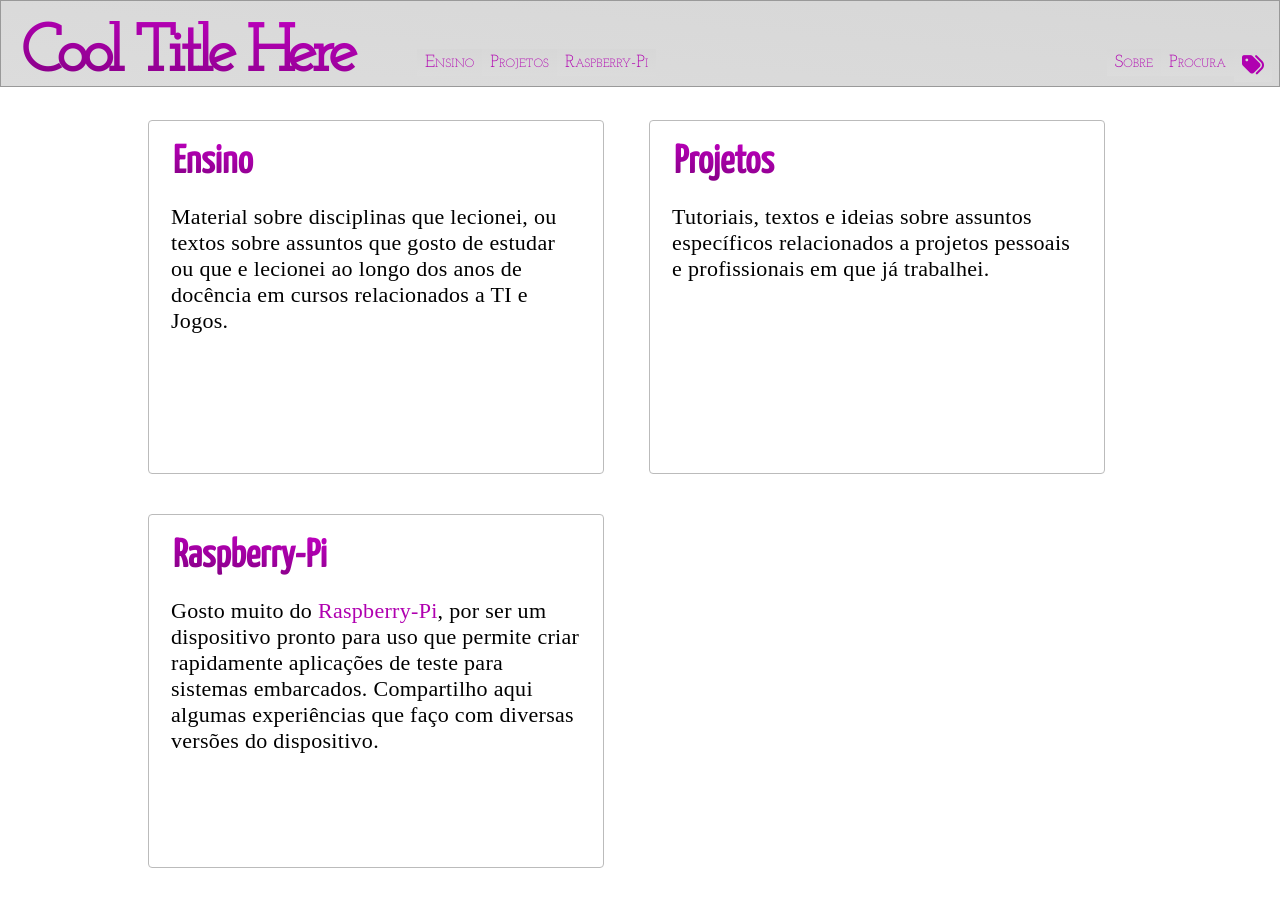
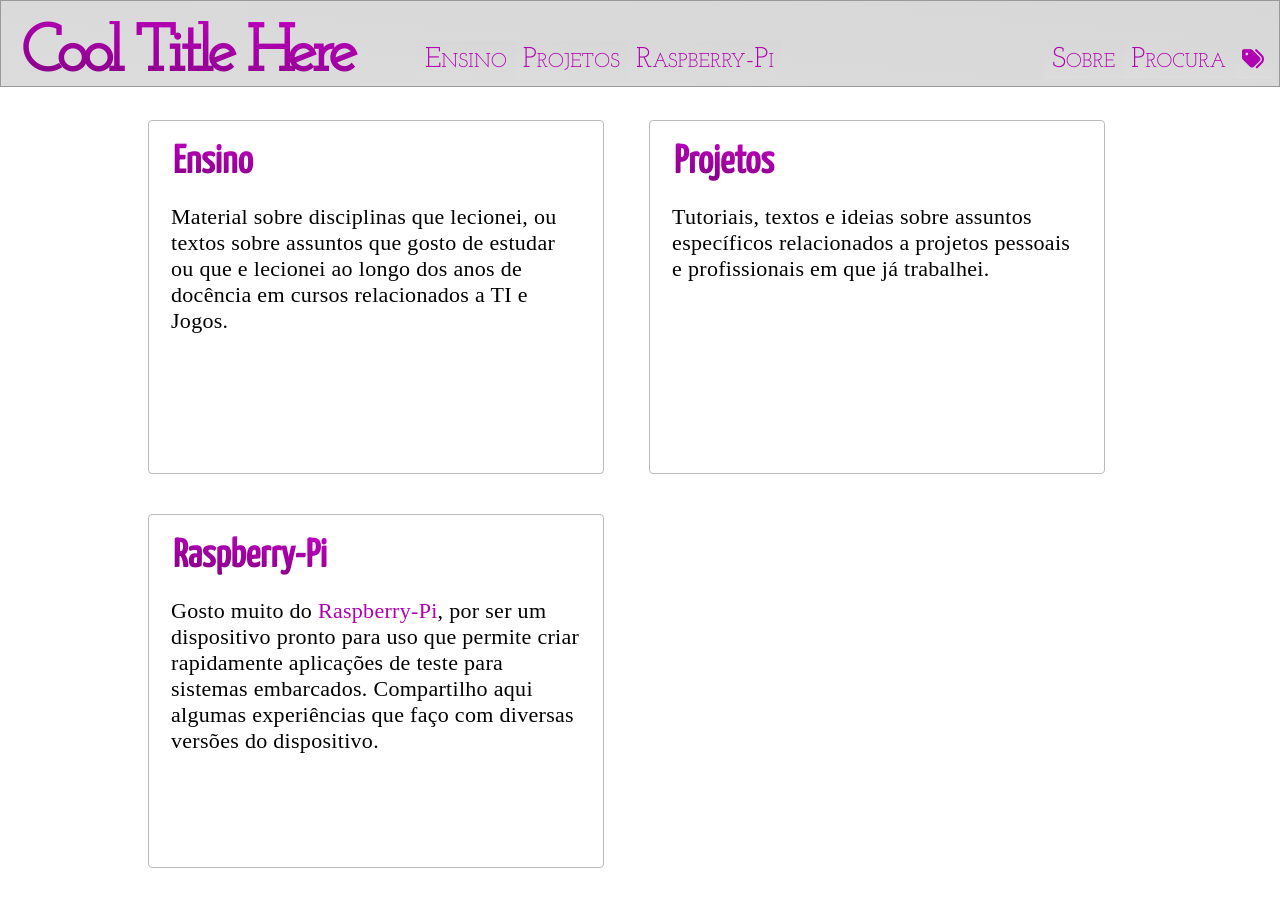
Before and after one commit to rafasgj/rafaeljeffman.com, a Jekyll site: the page built from index.md, in a window 1280 px wide and 900 px high. Built offline with Jekyll 4.4.1, drawn with Linux system fonts in a browser that asks for light colours; nearby versions of some CDN libraries.

Commit message:
menus: Increase font size.

```diff
--- a/_sass/page.scss
+++ b/_sass/page.scss
@@ -283,7 +283,7 @@ $flex_nav_subNavWidth: 9em;
             display: flex;
             flex-direction: row;
             margin-left: 25px;
-            margin-top: calc(75px - 28px);
+            margin-top: calc(75px - 36px);
             li {
                 position: relative;
                 text-align: center;
--- a/_sass/typography.scss
+++ b/_sass/typography.scss
@@ -176,9 +176,6 @@ $flex_nav_breakpoint: 1024px;
   a:not(#menu-tag a) {
     font-family: $menu-font;
     font-size: 130%;
-    @media(min-width:$flex_nav_breakpoint) {
-      font-size: 80%;
-    }
   }
   letter-spacing: 0.3px;
   font-size: 30px;
```
